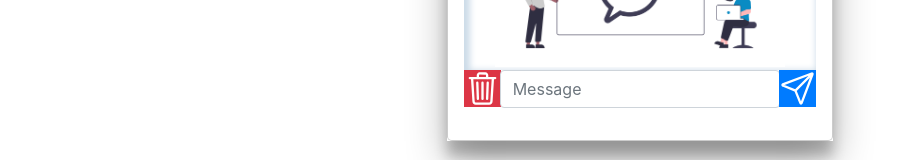
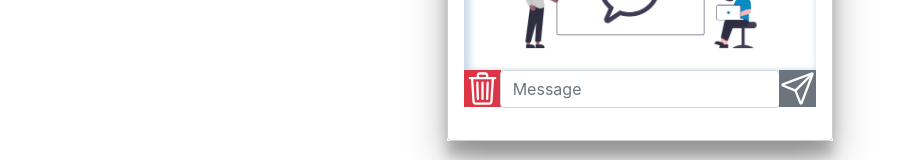
Before and after one commit to carl6227/mqttMessenger, a website: page index.html in a window 1280 px wide. Shown: the part 476-636 px from the top of the page, without its empty margins (0-904 px from the left). Drawn offline with nearby package versions, Linux system fonts and the light colour scheme.

Commit message:
Update index.html

```diff
--- a/index.html
+++ b/index.html
@@ -92,7 +92,7 @@
                                             aria-describedby="emailHelp" placeholder="Message">
                                     </div>
                                     <div class="input-group-append">
-                                        <ion-icon class="bg-primary color-ligt"id="pub-button" name="paper-plane-outline"></ion-icon>
+                                        <ion-icon class="bg-secondary color-ligt"id="pub-button" name="paper-plane-outline"></ion-icon>
                                     </div>
                                 </div>
 
```
